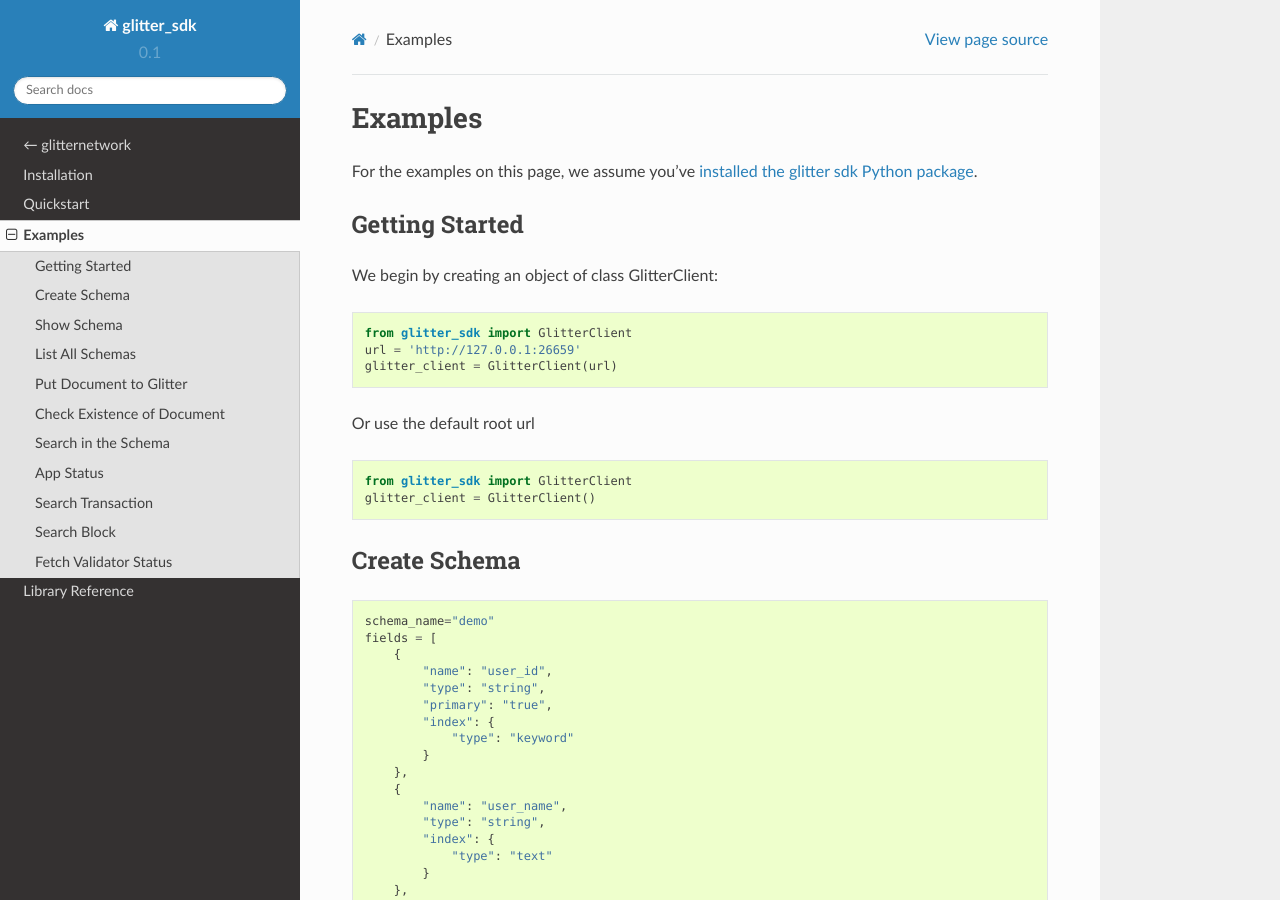
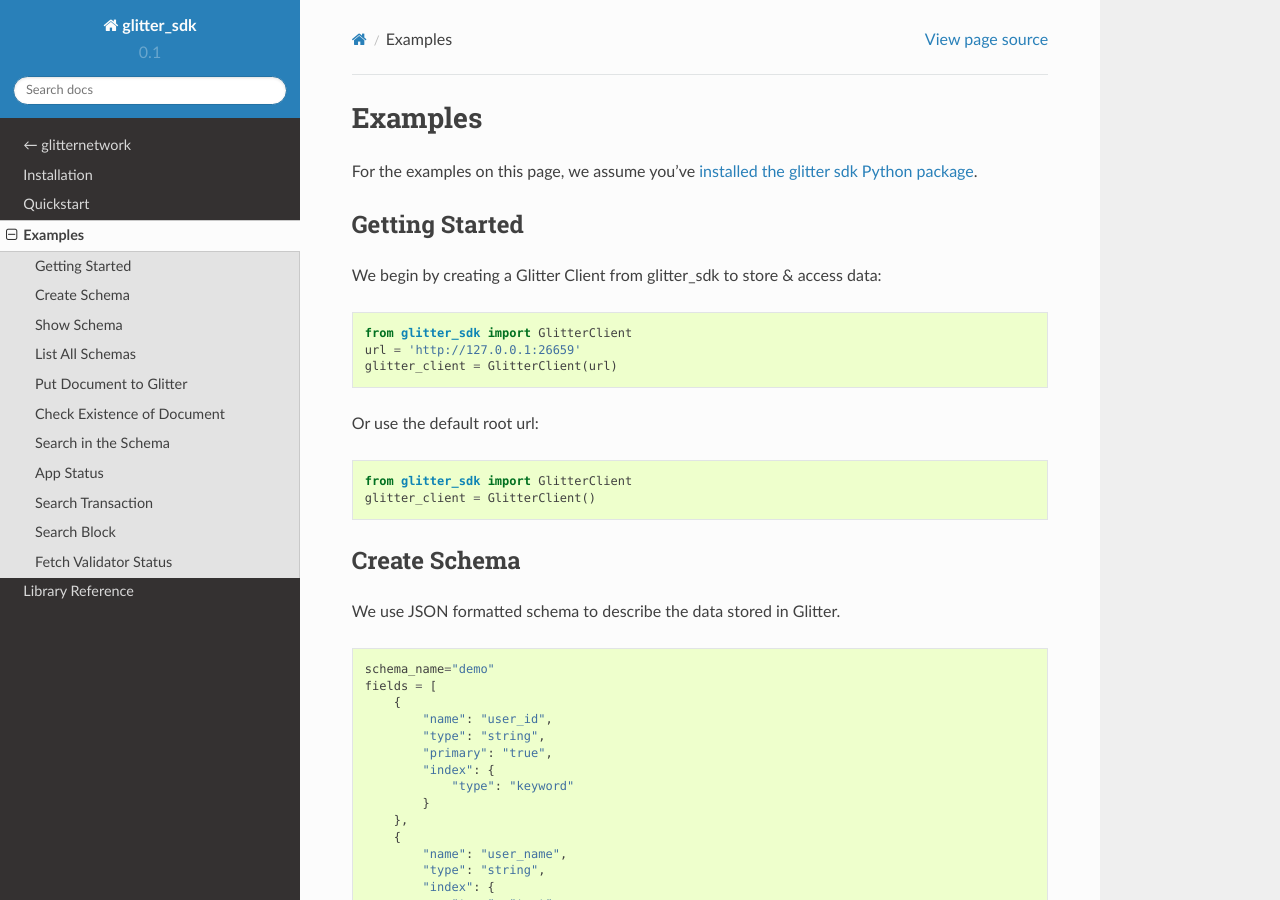
Before and after one commit to rongbin666/glitter-sdk-py, a Sphinx documentation site: the page built from docs/examples.rst, in a window 1280 px wide and 900 px high. Built offline with Sphinx 7.4.7 and the Read the Docs theme 2.0.0, drawn with Linux system fonts in a browser that asks for light colours; some of the changed text lies outside the part shown.

Commit message:
Revisit the test file and the documentation files.

```diff
--- a/docs/examples.rst
+++ b/docs/examples.rst
@@ -11,7 +11,7 @@ we assume you've :doc:`installed the glitter sdk Python package <install>`.
 Getting Started
 ---------------
 
-We begin by creating an object of class GlitterClient:
+We begin by creating a Glitter Client from glitter_sdk to store & access data:
 
 .. code-block:: python
 
@@ -19,7 +19,7 @@ We begin by creating an object of class GlitterClient:
     url = 'http://127.0.0.1:26659'
     glitter_client = GlitterClient(url)
 
-Or use the default root url
+Or use the default root url:
 
 .. code-block:: python
 
@@ -29,6 +29,8 @@ Or use the default root url
 
 Create Schema
 ------------------------
+
+We use JSON formatted schema to describe the data stored in Glitter.
 
 .. code-block:: python
 
@@ -207,7 +209,7 @@ Otherwise, the return may be like:
 
 Check Existence of Document
 -----------------------------------
-Query by primary key of the document, for example:digit_object_id.
+Query by primary key of the document.
 
 .. code-block:: python
 
@@ -459,7 +461,8 @@ You can search block by block_search  or fetch the latest block.
 
 Fetch Validator Status
 ----------------------------
-Get validator set with a specific height.
+Get a set of validators with a specific height. If no height is provided, it will fetch a set of validators which
+corresponds to the latest block.
 
 .. code-block:: python
 
@@ -522,7 +525,7 @@ Get validator set with a specific height.
      }
    }
 
-If no height is provided, it will fetch validator set which corresponds to the latest block.
+This example shows how to get a set of validators at a specific height.
 
 .. code-block:: python
 
--- a/docs/quickstart.rst
+++ b/docs/quickstart.rst
@@ -4,12 +4,11 @@
 Quickstart
 ====================
 
-Simple introduction to glitter.
+We will use a simple example to introduce how to store and access data in Glitter.
 
 1.Connection
 ---------------
-Connect Glitter network using glitter_sdk package.
-
+Create a Glitter Client from glitter_sdk to store & access data.
 .. code-block:: python
 
      from glitter_sdk import GlitterClient
```
Also changed, not shown: 1 other file.
